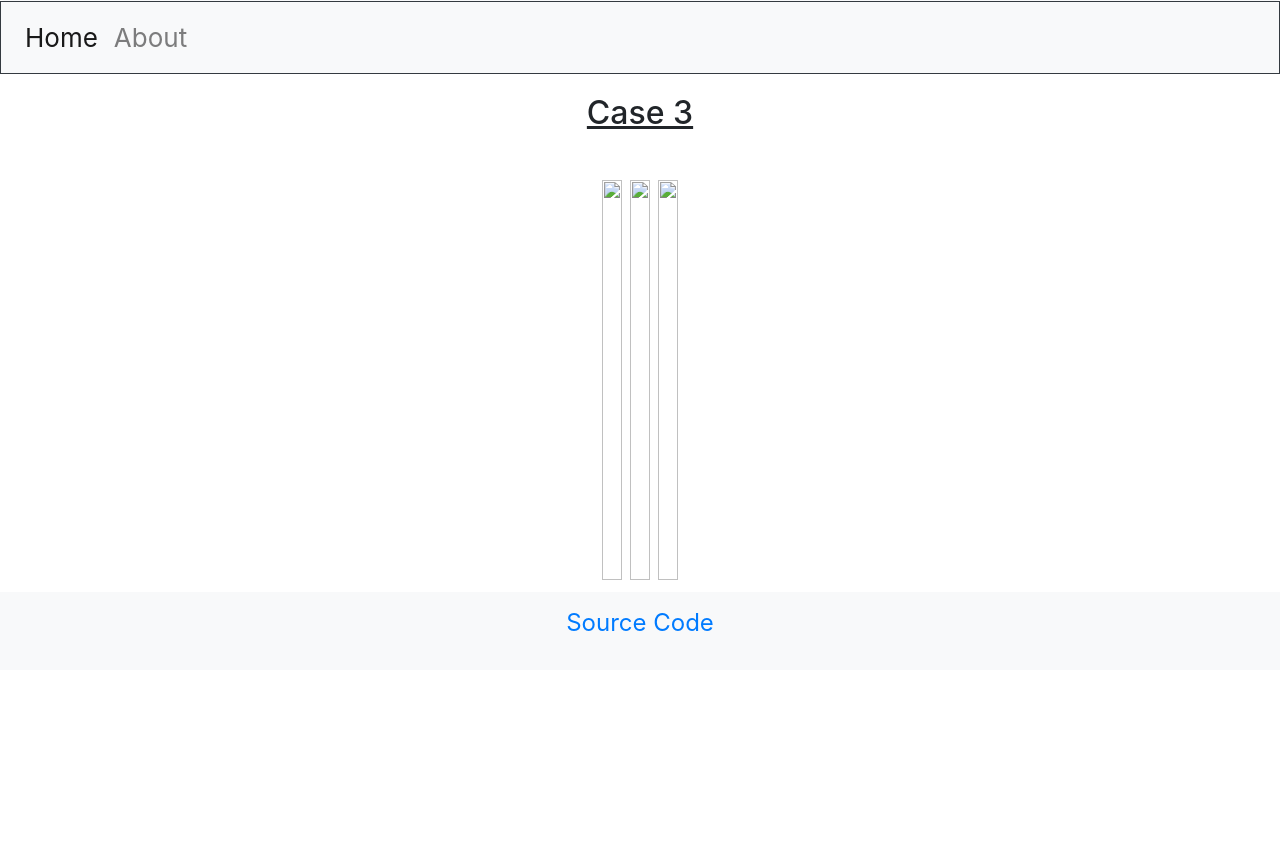
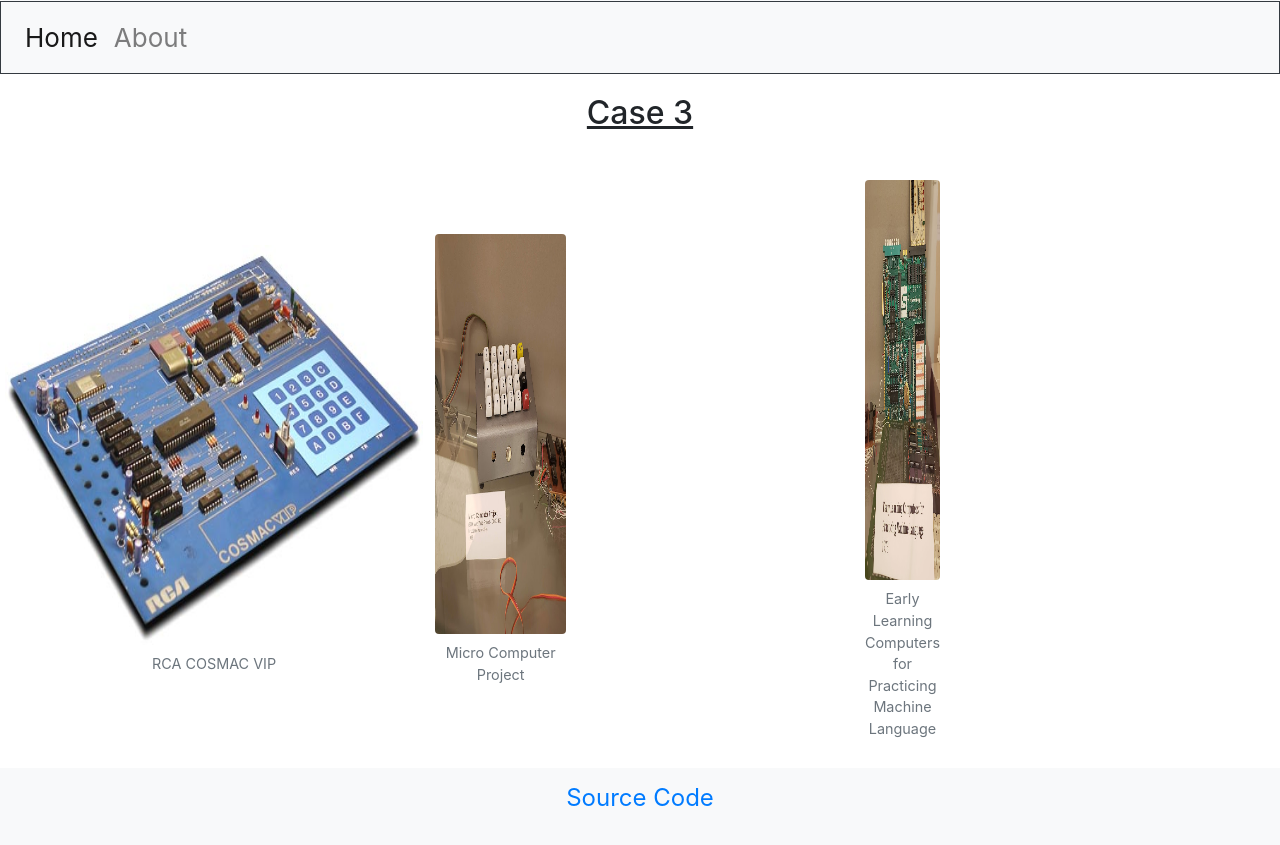
Before and after one commit to Jiminger/CSMuseum, a Flask app: page /case_3/ in a window 1280 px wide. Shown: the part 183-1028 px from the top of the page. Before the commit the page ends 814 px from the top, so only its background shows below. Run offline with Flask 2, Linux system fonts and the light colour scheme.

Commit message:
adding images to case 3 page

```diff
--- a/templates/case_3.html
+++ b/templates/case_3.html
@@ -50,13 +50,38 @@
 <div class="img-container">
     <div class="row">
         <div class="column">
-                <img src="" class="img-responsive">
+            <a href="/case_3/item_1">
+                <figure class="figure">
+                    <img src="/static/images/items/rca-cosmac-vip.jpg" class="figure-img img-fluid rounded"
+                         alt="case_3 item_1 image">
+                    <figcaption class="figure-caption text-center">RCA COSMAC VIP</figcaption>
+                </figure>
+            </a>
         </div>
         <div class="column">
-                <img src="" class="img-responsive">
+            <div class="column">
+                <a href="/case_3/item_2">
+                    <figure class="figure">
+                        <img src="/static/images/items/micro-computer-project.jpg" class="figure-img img-fluid rounded"
+                             alt="case_3 item_2 image">
+                        <figcaption class="figure-caption text-center">Micro Computer Project</figcaption>
+                    </figure>
+                </a>
+            </div>
         </div>
         <div class="column">
-                <img src="" class="img-responsive">
+            <div class="column">
+                <div class="column">
+                    <a href="/case_3/item_3">
+                        <figure class="figure">
+                            <img src="/static/images/items/early-learning-computers.jpg"
+                                 class="figure-img img-fluid rounded"
+                                 alt="case_3 item_3 image">
+                            <figcaption class="figure-caption text-center">Early Learning Computers for Practicing Machine Language</figcaption>
+                        </figure>
+                    </a>
+                </div>
+            </div>
         </div>
     </div>
 </div>
@@ -69,7 +94,6 @@
     <!-- Source Code -->
 </footer>
 <!-- Footer -->
-
 
 
 <script src="https://code.jquery.com/jquery-3.3.1.slim.min.js"
```
Lines whose indentation alone changed are shown as unchanged.
